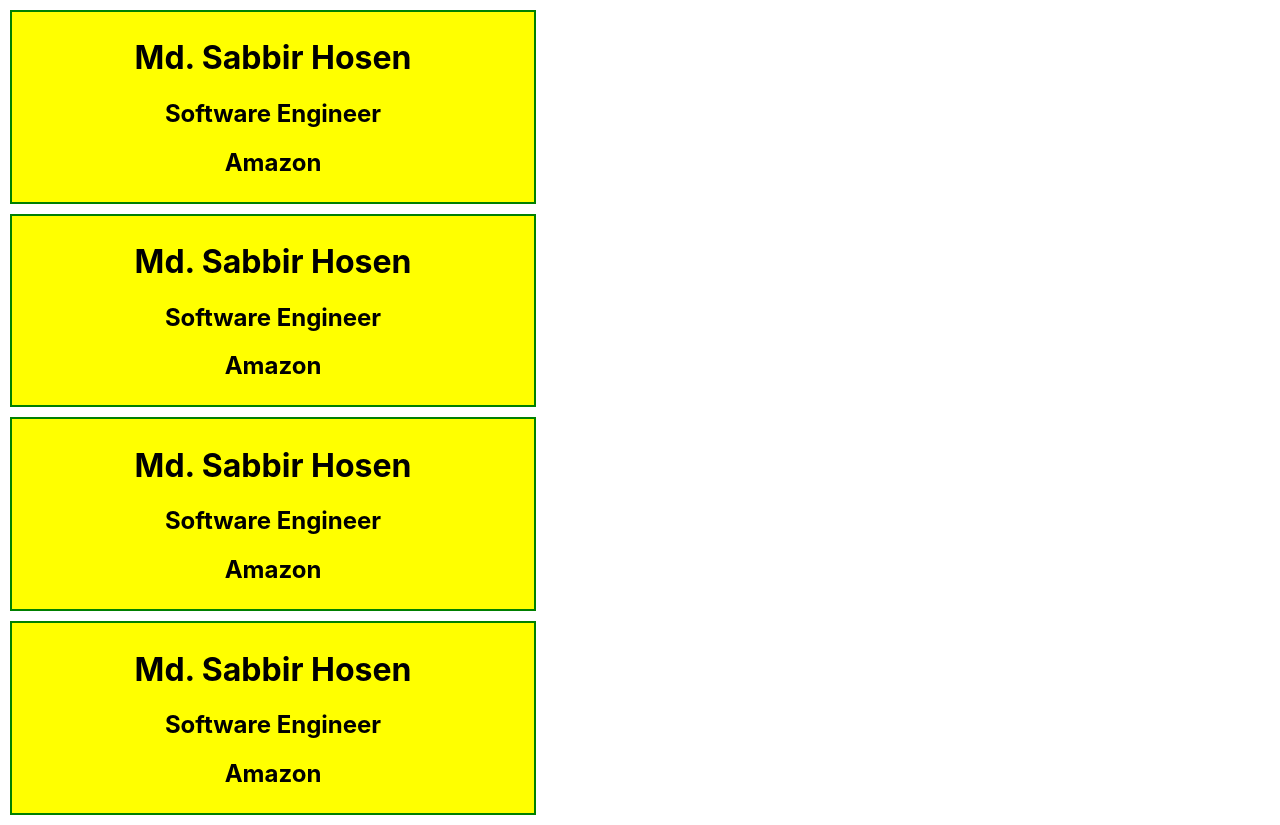
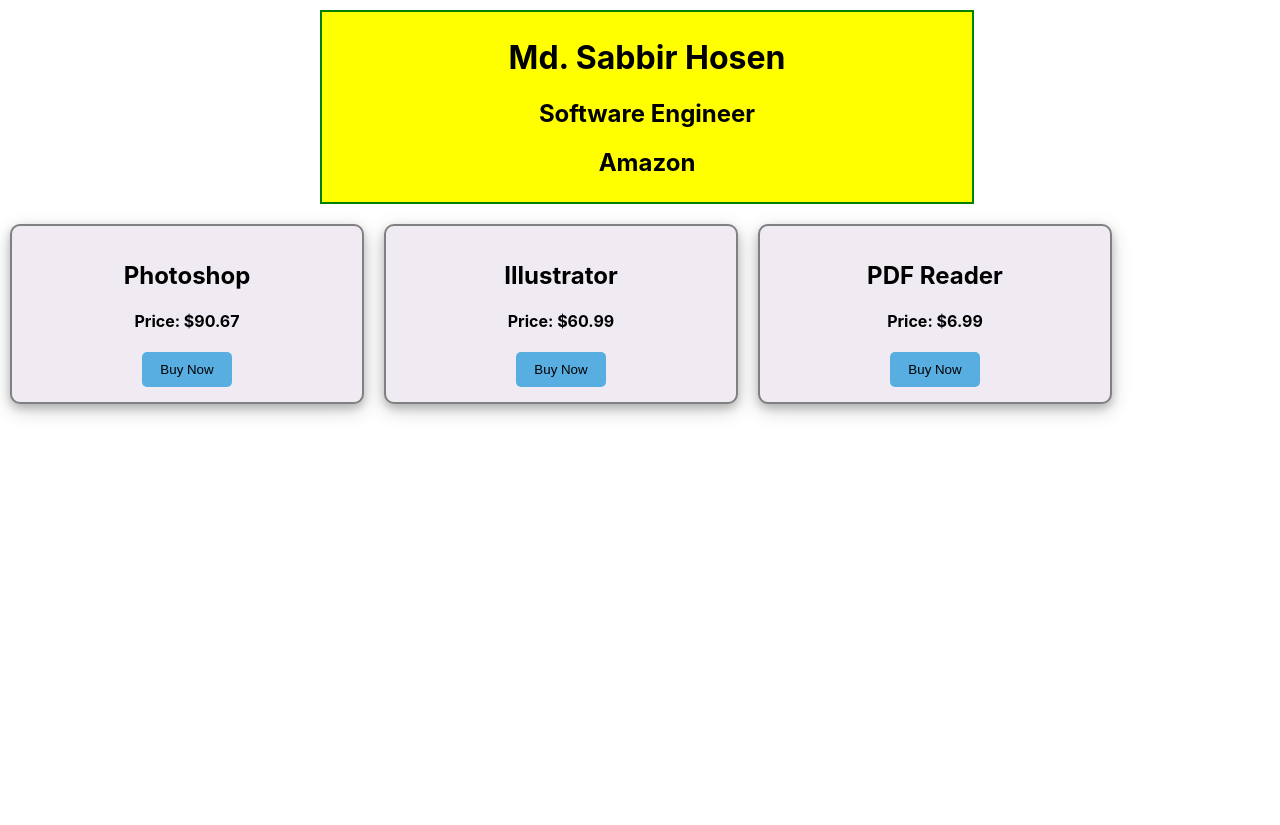
Before and after one commit to Sabbir-Asif/react-core-concepts, a React (Create React App) app: page / in a window 1280 px wide. After the commit the page ends 800 px from the top, so only its background shows below. Built offline with nearby package versions, Linux system fonts and the light colour scheme.

Commit message:
data pass korsi

```diff
--- a/src/App.js
+++ b/src/App.js
@@ -2,36 +2,60 @@
 
 function App() {
 
+  const products = [
+    {name: "Photoshop", price: "$90.67"},
+    {name: "Illustrator", price: "$60.99"},
+    {name: "PDF Reader", price: "$6.99"}
+  ]
+
   return (
     <div className="App">
-      <Person></Person>
-      <Person></Person>
-      <Person></Person>
-      <Person></Person>
+      <Person name = "Md. Sabbir Hosen" job = "Software Engineer" company = "Amazon" ></Person>
+      <Products product = {products[0]} ></Products>
+      <Products product = {products[1]} ></Products>
+      <Products product = {products[2]} ></Products>
     </div>
   );
 }
 
-function Person() {
+function Person(props) {
   let personStyle = {
     border: "2px solid green",
     padding: "5px",
-    margin: "10px",
+    margin: "10px 25% 10px 25%",
     backgroundColor: "yellow",
-    width: "40%"
+    width: "50%",
   }
-  const person = {
-    name: "Md. Sabbir Hosen",
-    job: "Software Engineer",
-    company: "Amazon"
-  }
+
   return (
     <div className="person-box" style = {personStyle}>
-      <h1 className="person-name"> {person.name} </h1>
-      <h2 className="person-job"> {person.job} </h2>
-      <h2 className="company-name"> {person.company} </h2>
+      <h1 className="person-name"> {props.name} </h1>
+      <h2 className="person-job"> {props.job} </h2>
+      <h2 className="company-name"> {props.company} </h2>
     </div>
   );
 }
 
+function Products(props) {
+
+  let productStyle = {
+    border: "2px solid gray",
+    margin: "10px",
+    padding: "15px",
+    height: "10%",
+    width: "25%",
+    float: "left",
+    borderRadius: "10px",
+    boxShadow: "0 4px 8px 0 rgba(0, 0, 0, 0.2), 0 6px 20px 0 rgba(0, 0, 0, 0.19)",
+    backgroundColor: "#f0ebf2"
+  }
+  return (
+    <div className="products-container" style = {productStyle}>
+      <h2>{props.product.name}</h2>
+      <h4>Price: {props.product.price}</h4>
+      <button className= "product-button" style = {{backgroundColor: "#58aee0", height: "35px", width: "90px", border: "1px", borderRadius: "5px"}}>Buy Now</button>
+    </div>
+  )
+}
+
 export default App;
```
